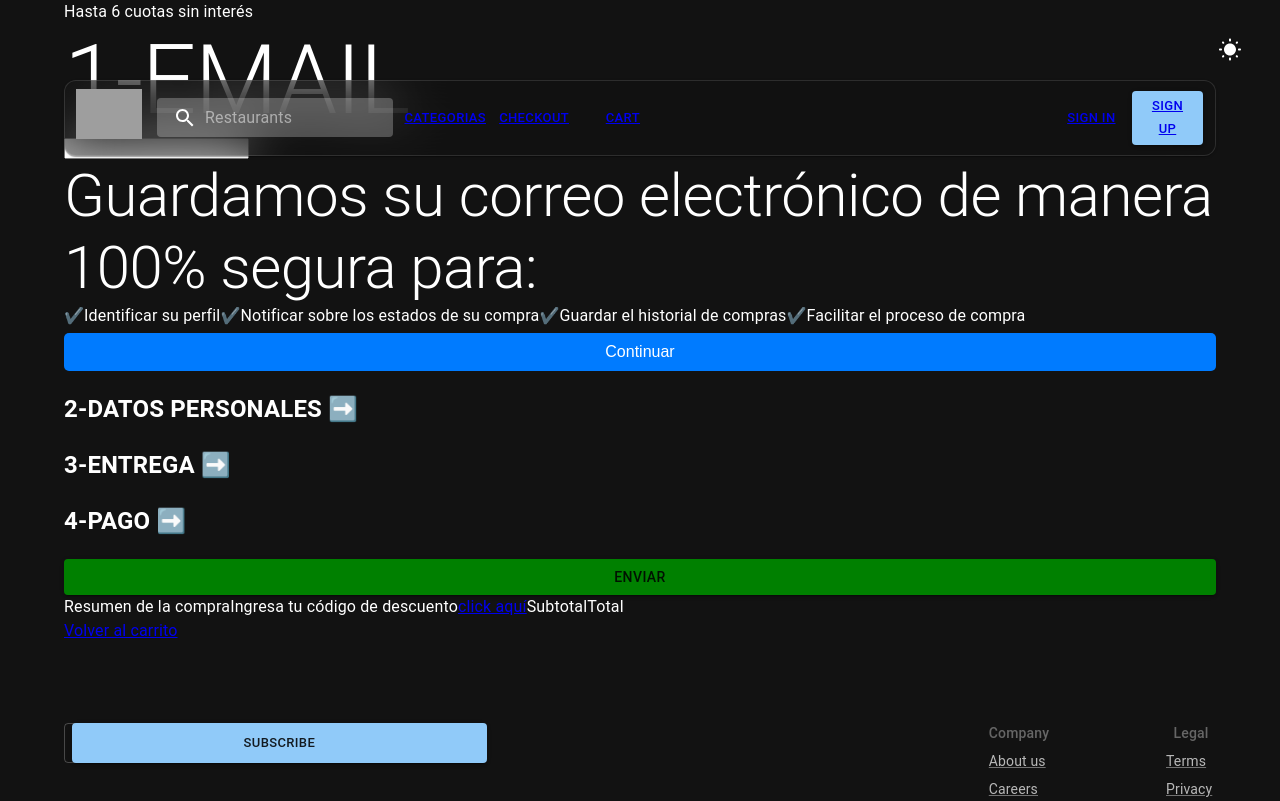
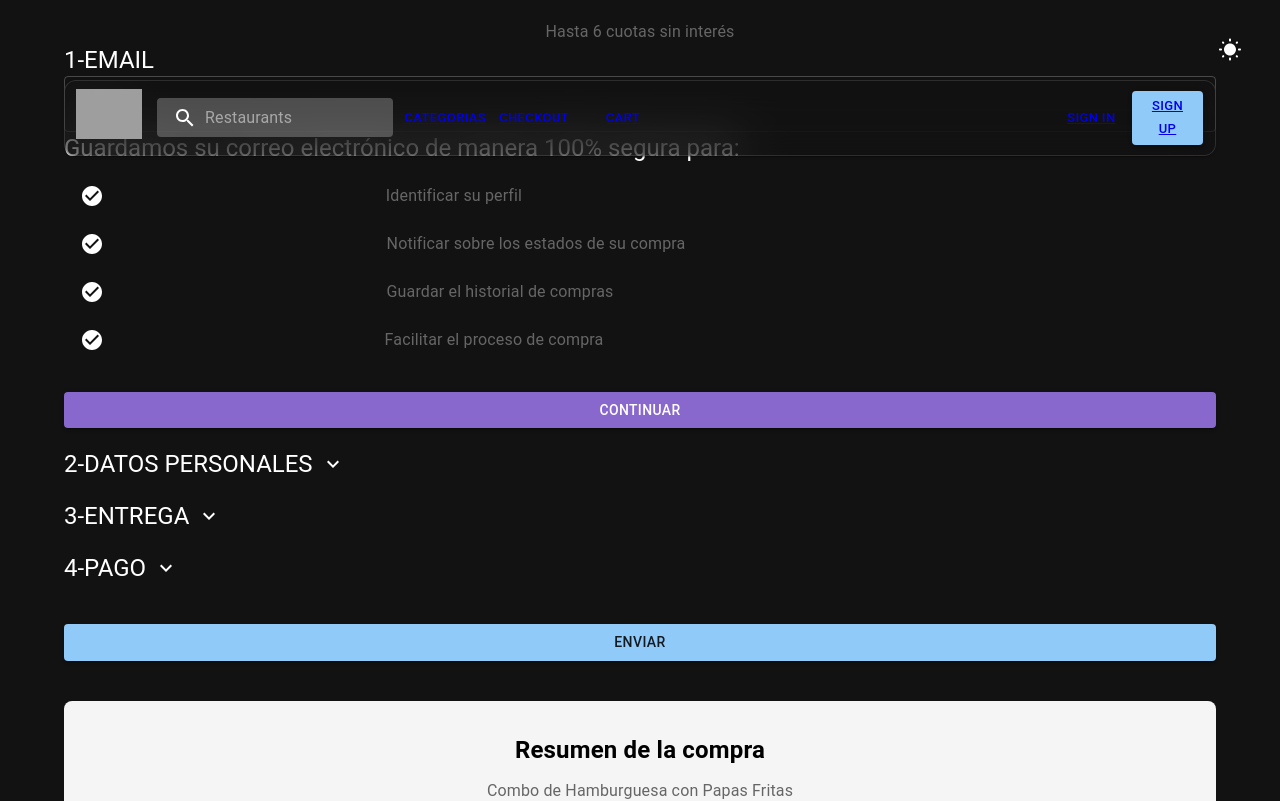
Before and after one commit to No-Country-simulation/c20-23-m-java-react.DeliMovil, a React (Vite) app in the folder Frontend/: page /checkout in a window 1280 px wide. Shown: the top 801 px of the page. Built offline with nearby package versions, Linux system fonts and the light colour scheme; grey boxes are pictures that could not be loaded.

Commit message:
Cambio de etiqueta <div> por <Box>, cambio de <input> por <TextField>, cambio de etiqueta <h2> por <Typography> y agregue estilos de Material UI

```diff
--- a/Frontend/src/components/Cart-Checkout/Checkout.jsx
+++ b/Frontend/src/components/Cart-Checkout/Checkout.jsx
@@ -1,7 +1,10 @@
-import { Container, TextField, Typography } from '@mui/material';
+import { Container, Typography, Button, List, ListItem, ListItemText, Box, TextField } from '@mui/material';
 import React, { useState } from 'react';
-import { Link } from 'react-router-dom';
-import Button from '@mui/material/Button';
+import { Link as MuiLink } from '@mui/material';
+import CheckCircleIcon from '@mui/icons-material/CheckCircle';
+import ExpandMoreIcon from '@mui/icons-material/ExpandMore';
+import ExpandLessIcon from '@mui/icons-material/ExpandLess';
+import ConfirmationNumberIcon from '@mui/icons-material/ConfirmationNumber';
 
 
 function Checkout() {
@@ -12,80 +15,161 @@ function Checkout() {
 
   return (
     <>
-    <Container>
+    <Container sx={{padding:'20px'}}>
 
-    <div className='header-checkout'>
-      <Typography id="outlined-basic" label="Outlined" variant="outlined">Hasta 6 cuotas sin interés</Typography>
-    </div>
+    <Box className='header-checkout'>
+      <Typography
+       variant="body1"
+       align='center'>
+        Hasta 6 cuotas sin interés</Typography>
+    </Box>
 
-    <div className='email'>
-    <Typography variant="h1" component="h2">
+    <Box className='email'sx={{marginBottom:'20px'}}>
+    <Typography
+      variant="h5"
+      component="h2">
        1-EMAIL
      </Typography>
+     <TextField id="outlined-basic" label="Email" variant="outlined"
+     fullWidth sx={{marginBttom:'20px', fontSize:'18px'}} />
 
-      <input type="text" />
 
-    <section className='section'>
-      <Typography variant="h2" component="h2">
+    <Box className='section'>
+      <Typography variant="h5" component="h2">
         Guardamos su correo electrónico de manera 100% segura para:
       </Typography>
 
+    <List>
+      <ListItem>
+        <CheckCircleIcon sx={{marginRight: 0.5}} />
+        <ListItemText primary=
+        {<Typography variant='body1' sx={{marginRight:50}}>Identificar su perfil</Typography>}/>
+      </ListItem>
 
-      <Typography id="outlined-basic" label="Outlined" variant="outlined">✔️Identificar su perfil</Typography>
-      <Typography id="outlined-basic" label="Outlined" variant="outlined">✔️Notificar sobre los estados de su compra</Typography>
-      <Typography id="outlined-basic" label="Outlined" variant="outlined">✔️Guardar el historial de compras</Typography>
-      <Typography id="outlined-basic" label="Outlined" variant="outlined">✔️Facilitar el proceso de compra</Typography>
-    </section>
+      <ListItem>
+        <CheckCircleIcon sx={{marginRight: 1}} />
+        <ListItemText primary={<Typography variant='body1' sx={{marginRight:30}}>Notificar sobre los estados de su compra</Typography>}/>
+      </ListItem>
 
-    <button>Continuar</button>
-    </div>
+      <ListItem>
+        <CheckCircleIcon sx={{marginRight: 1}} />
+        <ListItemText primary={<Typography variant='body1' sx={{marginRight:39}}>Guardar el historial de compras</Typography>}/>
+      </ListItem>
 
-    <div className='datos-personales'>
-      <h2 onClick={() => setShowDatosPersonales(!showDatosPersonales)}>2-DATOS PERSONALES {showDatosPersonales ? '⬇️' : '➡️'}</h2>
+      <ListItem>
+        <CheckCircleIcon sx={{marginRight: 1}} />
+        <ListItemText primary={<Typography variant='body1'sx={{marginRight:40.5}}>Facilitar el proceso de compra</Typography>}/>
+      </ListItem>
+    </List>
+    </Box>
+
+   <Box sx={{display:'flex', justifyContent:'center', marginTop:'20px'}}>
+     <Button variant="contained"
+     sx={{
+      color:'white',
+      backgroundColor:'#8968CD',
+      fontSize:'0.87rem',
+      padding:'6px 12px',
+      margin:'0 auto',
+      display:'block',
+      textAlign:'center',
+      '&:hover':{
+        backgroundColor:'#6F4685'
+      }
+      }}
+    >Continuar</Button>
+   </Box>
+
+    </Box>
+
+    <Box className='datos-personales' sx={{marginBottom:'20px'}}>
+      <Typography
+        variant='h5'
+        component='div'
+        onClick={() => setShowDatosPersonales(!showDatosPersonales)}
+        sx={{display:'flex', alignItems:'center', cursor:'pointer'}}>
+          2-DATOS PERSONALES {showDatosPersonales ? <ExpandLessIcon sx={{marginLeft:1}}/> : <ExpandMoreIcon sx={{marginLeft:1}} /> }
+          </Typography>
       {showDatosPersonales && (
-    <div>
-      <input type="text" placeholder='Nombre'/>
-      <input type="text" placeholder='Apellido' />
-      <input type="text" placeholder='Dirección' />
-      <input type="text" placeholder='Celular' />
-    </div>
+    <Box sx={{ display:'flex', flexDirection: 'column', gap:'10px', marginTop:'10px'}}>
+      <TextField label="Nombre" variant="outlined" fullWidth />
+      <TextField label="Apellido" variant="outlined" fullWidth />
+      <TextField label="Dirección" variant="outlined" fullWidth />
+      <TextField label="Celular" variant="outlined" fullWidth/>
+    </Box>
     )}
-    </div>
+    </Box>
 
-    <div className='entrega'>
-      <h2 onClick={() => setShowEntrega(!showEntrega)}>3-ENTREGA {showEntrega ? '⬇️' : '➡️'}</h2>
+    <Box className='entrega' sx={{marginBottom:'20px'}}>
+      <Typography
+      variant='h5'
+      component='div'
+      onClick={() => setShowEntrega(!showEntrega)}
+      sx={{display:'flex', alignItems:'center', cursor:'pointer'}}
+      >3-ENTREGA {showEntrega ? <ExpandLessIcon sx={{marginLeft:1}}/>  : <ExpandMoreIcon sx={{marginLeft:1}} />}</Typography>
       {showEntrega && (
-        <div>
-          <input type="text" placeholder='Dirección de entrega'/>
-          <input type="Text" placeholder='Código postal' />
-        </div>
+        <Box sx={{ display: 'flex', flexDirection: 'column', gap: '10px', marginTop: '10px' }}>
+          <TextField label="Dirección de entrega" variant="outlined" fullWidth  />
+          <TextField label="Código postal" variant="outlined" fullWidth />
+        </Box>
       )}
-    </div>
+    </Box>
 
-    <div className='pago'>
-      <h2 onClick={() => setShowPago(!showPago)}>4-PAGO {showPago ? '⬇️' : '➡️'}</h2>
-    </div>
+    <Box className='pago' sx={{marginBottom:'20px'}}>
+      <Typography
+       variant='h5'
+       component='div'
+      onClick={() => setShowPago(!showPago)}
+      sx={{display:'flex', alignItems:'center', cursor:'pointer'}}>4-PAGO {showPago ? <ExpandLessIcon sx={{marginLeft:1}}/> : <ExpandMoreIcon sx={{marginLeft:1}} />}</Typography>
+    </Box>
     {showPago && (
-      <div>
-        <input type="text" placeholder='Número de tarjeta' />
-        <input type="text" placeholder='Fecha de expiración'/>
-        <input type="text" placeholder='Código de seguridad'/>
-      </div>
+      <Box sx={{ display: 'flex', flexDirection: 'column', gap: '10px', marginTop: '10px' }}>
+        <TextField label="Número de tarjeta" variant="outlined" fullWidth/>
+        <TextField label="Fecha de expiración" variant="outlined" />
+        <TextField label="Código de seguridad" variant="outlined" fullWidth/>
+      </Box>
     )}
 
     <Button variant="contained"
-     sx={{backgroundColor:'green'}}
+     sx={{marginTop:'20px', marginBottom:'40px'}}
     >Enviar</Button>
 
-    <div className='resumen-compra'>
-      <Typography id="outlined-basic" label="Outlined" variant="outlined">Resumen de la compra</Typography>
-      <title>Combo de Hamburguesa con Papas Fritas</title>
-      <Typography id="outlined-basic" label="Outlined" variant="outlined">Ingresa tu código de descuento<Link>click aquí</Link></Typography>
-      <Typography id="outlined-basic" label="Outlined" variant="outlined">Subtotal</Typography>
-      <Typography id="outlined-basic" label="Outlined" variant="outlined">Total</Typography>
+    <Box className='resumen-compra'
+    sx={{
+      marginBottom:'20px',
+      padding:'20px',
+      backgroundColor:'#f5f5f5',
+      borderRadius:'8px',
+      boxShadow:'0 2px 4px rgba(0, 0, 0, 0.1',
+      textAlign:'center',
+      }}>
+      <Typography variant="h6" sx={{
+        color:'black',
+        textAlign:'center',
+        fontWeight:'bold',
+        fontSize:'1.5rem',
+        margin:'10px'}}>Resumen de la compra</Typography>
 
-    </div>
-    <Link>Volver al carrito</Link>
+      <Typography variant='body1'>Combo de Hamburguesa con Papas Fritas</Typography>
+
+    <Box sx={{
+      display:'flex',
+      justifyContent:'center',
+      alignItems:'center',
+      marginTop:'10px',
+      marginBottom:'10px',
+       }}>
+    <ConfirmationNumberIcon sx={{ marginRight:0.5, backgroundColor:'black'}} />
+
+    <Typography variant="body1" sx={{marginRight:'30%'}}>Ingresa tu código de   descuento <MuiLink href="#" sx={{ marginRight: '20px', color: 'inherit', color:'black' }}>click aquí</MuiLink></Typography>
+    </Box>
+
+      <Typography variant="body1" sx={{marginTop: '10px'}}>Subtotal</Typography>
+      <Typography variant="body1" sx={{ marginTop:'10px'}}>Total</Typography>
+
+
+    <MuiLink href="/cart" sx={{ textAlign:'center',marginRight: '10px', color: 'inherit' }}>Volver al carrito</MuiLink>
+  </Box>
   </Container>
   </>
   )
```
